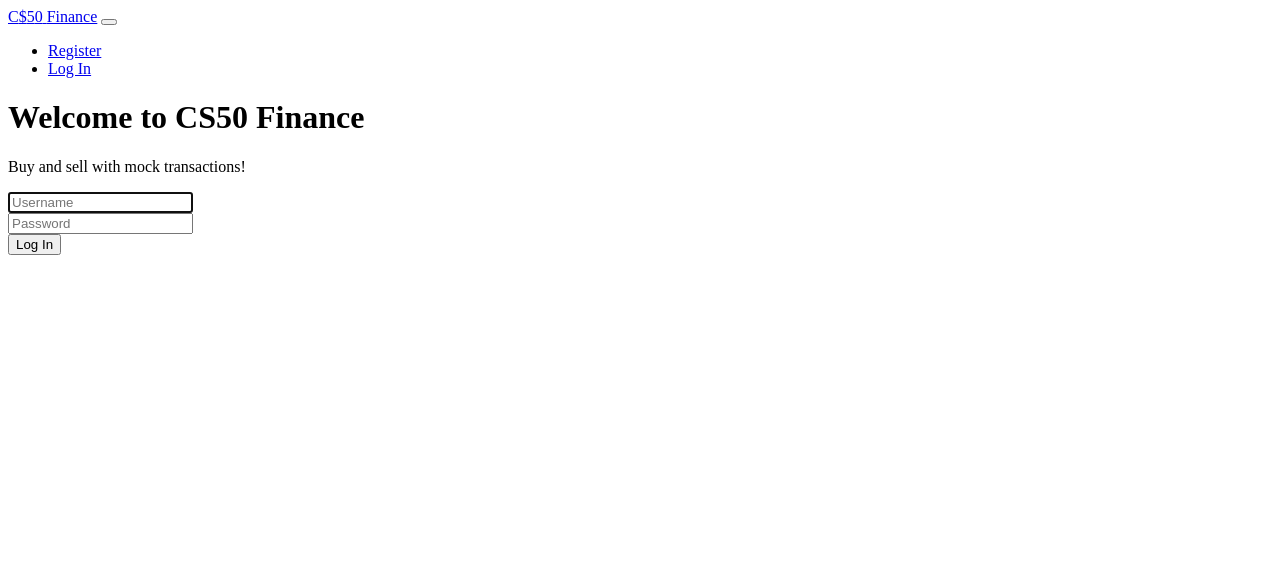
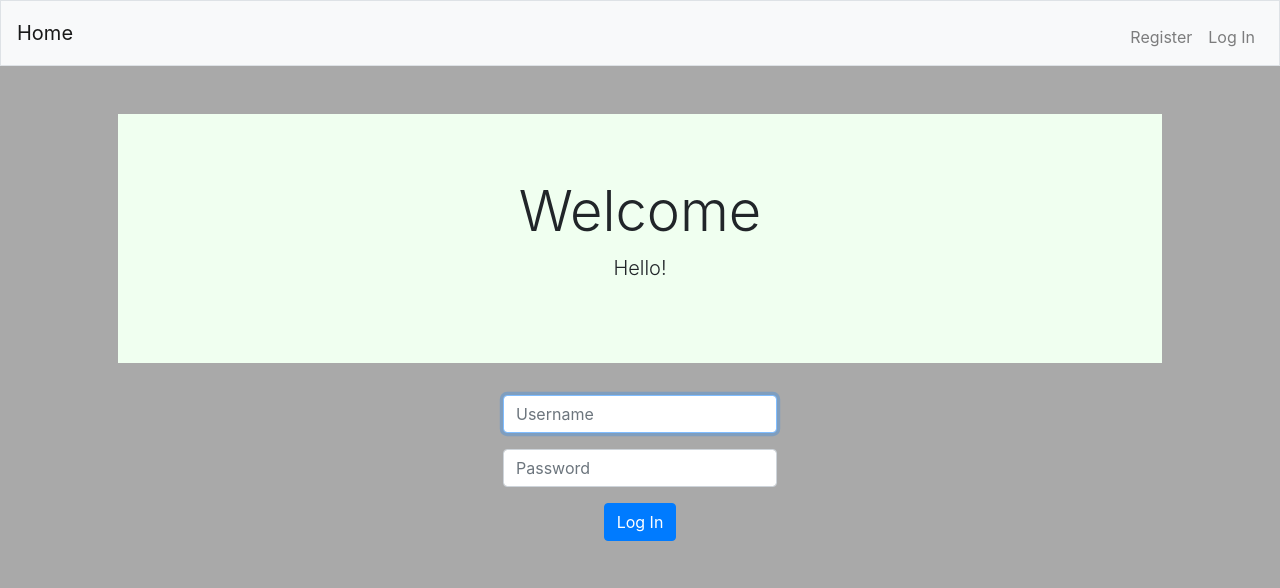
Before and after one commit to Koldenblue/flask-journal, a Flask app: page /login in a window 1280 px wide. Shown: the top 588 px of the page. Run offline with Flask 2, Linux system fonts and the light colour scheme; some libraries are stand-ins or nearby versions.

Commit message:
initial setup, login works

```diff
--- a/app.py
+++ b/app.py
@@ -1,9 +1,11 @@
 import os
 from flask import Flask, flash, jsonify, redirect, render_template, request, session
-from sqlalchemy import create_engine, text
-from helpers import apology, login_required, lookup, usd
+from sqlalchemy import create_engine, text, select
+# make sure that these variables don't conflict
+from sqlalchemy.orm import Session as alcSession
+from flask_session import Session
+from helpers import apology, login_required, lookup
 from datetime import datetime
-from flask_session import Session
 from tempfile import mkdtemp
 from werkzeug.exceptions import default_exceptions, HTTPException, InternalServerError
 from werkzeug.security import check_password_hash, generate_password_hash
@@ -13,6 +15,14 @@ app = Flask(__name__)
 # Ensure templates are auto-reloaded
 app.config["TEMPLATES_AUTO_RELOAD"] = True
 
+# Ensure responses aren't cached
+@app.after_request
+def after_request(response):
+    response.headers["Cache-Control"] = "no-cache, no-store, must-revalidate"
+    response.headers["Expires"] = 0
+    response.headers["Pragma"] = "no-cache"
+    return response
+
 # Configure session to use filesystem (instead of signed cookies)
 app.config["SESSION_FILE_DIR"] = mkdtemp()
 app.config["SESSION_PERMANENT"] = False
@@ -21,30 +31,22 @@ Session(app)
 
 engine = create_engine("sqlite+pysqlite:///journal.db", echo=True, future=True)
 
-with engine.connect() as conn:
-    conn.execute(text("DROP TABLE IF EXISTS registrants"))
-    conn.execute(text("CREATE TABLE 'registrants' ('id' INTEGER PRIMARY KEY, 'name' VARCHAR(255),'email' VARCHAR(255))"))
-    conn.execute(text("INSERT INTO registrants (name, email) VALUES ('alice', 'a@a.com')"))
-    conn.execute(text("INSERT INTO registrants (name, email) VALUES ('b', 'b@b.com')"))
-    conn.commit()
 
 @app.route('/')
 #decorator defined in helpers.py
 @login_required
 def index():
-    return render_template('index.html', rows=rows)
+    return render_template('index.html')
 
 
 @app.route("/login", methods=["GET", "POST"])
 def login():
     """Log user in"""
-
     # Forget any user_id
     session.clear()
 
     # User reached route via POST (as by submitting a form via POST)
     if request.method == "POST":
-
         # Ensure username was submitted
         if not request.form.get("username"):
             return apology("must provide username", 403)
@@ -53,20 +55,24 @@ def login():
         elif not request.form.get("password"):
             return apology("must provide password", 403)
 
-        # Query database for username
-        rows = conn.execute("SELECT * FROM users WHERE username = :username",
-                          username=request.form.get("username"))
+        with alcSession(engine) as conn:
+            # Query database for username
+            statement = text("SELECT * FROM registrants WHERE username = :username").bindparams(username= request.form.get("username"))
+            rows = conn.execute(statement)
 
-        # Ensure username exists and password is correct
-        if len(rows) != 1 or not check_password_hash(rows[0]["hash"], request.form.get("password")):
-            return apology("invalid username and/or password", 403)
+            # the cursor is forgotten the first time .all() is used, so set the variable to the rows.all() array
+            rows = rows.all()
 
-        # Remember which user has logged in
-        session["user_id"] = rows[0]["id"]
-        session['username'] = rows[0]['username']
+            # Ensure username exists and password is correct
+            if len(rows) != 1 or not check_password_hash(rows[0]["hash"], request.form.get("password")):
+                return apology("invalid username and/or password", 403)
 
-        # Redirect user to home page
-        return redirect("/")
+            # Remember which user has logged in
+            session["user_id"] = rows[0]["id"]
+            session['username'] = rows[0]['username']
+
+            # Redirect user to home page
+            return redirect("/")
 
     # User reached route via GET (as by clicking a link or via redirect)
     else:
@@ -76,7 +82,6 @@ def login():
 @app.route("/logout")
 def logout():
     """Log user out"""
-
     # Forget any user_id
     session.clear()
 
@@ -91,31 +96,31 @@ def register():
         return render_template('register.html')
     else:
         #if post method, get the data posted by the form action
-        name = request.form.get('name')
-        email = request.form.get('email')
-        if not name:
-            return render_template('apology.html', message="Must provide name")
-        elif not email:
-            return render_template('apology.html', message="Must provide email")
+        username = request.form.get('username')
+        password = request.form.get('password')
+        if not username:
+            return apology("Must provide username", 403)
         # Ensure password was submitted
-        elif not request.form.get("password"):
+        elif not password:
             return apology("must provide password", 403)
+        # elif len(password) < 6:
+        #     return apology("Password must be at least 6 characters", 403)
         elif request.form.get('password-confirm') != request.form.get('password'):
             return apology("must confirm password", 403)
-
         else:
             username = request.form.get('username')
-            password = generate_password_hash(request.form.get('password'))
-            rows = db.execute("SELECT * FROM users")
-            #make sure username doesn't already exist
-            for row in rows:
-                if username == row['username']:
-                    return apology("that username already exists", 403)
-        # insert into registrants table
-        with engine.connect() as conn:
-            conn.execute(text("INSERT INTO registrants (name, email, hash) VALUES (:name, :email, hash)"), [{"name": name, "email": email, "hash":password}])
-            conn.commit()
-            return render_template('/login.html')
+            password = generate_password_hash(password)
+            # insert into registrants table
+            with engine.connect() as conn:
+                rows = conn.execute(text("SELECT username FROM registrants"))
+                #make sure username doesn't already exist
+                for row in rows.all():
+                    if username == row['username']:
+                        return apology("that username already exists", 403)
+                conn.execute(text("INSERT INTO registrants (username, hash) VALUES (:username, :hash)"),
+                                [{"username": username, "hash":password}])
+                conn.commit()
+                return render_template('/login.html')
 
 
 def errorhandler(e):
--- a/helpers.py
+++ b/helpers.py
@@ -39,6 +39,7 @@ def lookup(symbol):
 
     # Contact API
     try:
+        # can get with "export API_KEY=value" in terminal
         api_key = os.environ.get("API_KEY")
         response = requests.get(f"https://cloud-sse.iexapis.com/stable/stock/{urllib.parse.quote_plus(symbol)}/quote?token={api_key}")
         response.raise_for_status()
@@ -57,8 +58,3 @@ def lookup(symbol):
     except (KeyError, TypeError, ValueError):
         # print('error')
         return None
-
-
-def usd(value):
-    """Format value as USD."""
-    return f"${value:,.2f}"
--- a/package.json
+++ b/package.json
@@ -6,7 +6,7 @@
   "scripts": {
     "test": "echo \"Error: no test specified\" && exit 1",
     "watch": "nodemon --exec flask run --ext py,js,json,html,css",
-    "watch-sass": "sass.bat --watch static/styles.scss static/css-output/output.css"
+    "watch-sass": "sass.bat --watch static/css/index.scss static/css/css-output/output.css"
   },
   "author": "Kevin Miller",
   "license": "MIT"
--- a/static/css/css-output/output.css
+++ b/static/css/css-output/output.css
@@ -0,0 +1,28 @@
+body {
+  background-color: darkgray;
+}
+
+main .form-control {
+  /* center form controls */
+  display: inline-block;
+  /* override Bootstrap's 100% width for form controls */
+  width: auto;
+}
+
+main {
+  /* scroll horizontally as needed */
+  overflow-x: auto;
+  /* center contents */
+  text-align: center;
+}
+
+main img {
+  /* constrain images on small screens */
+  max-width: 100%;
+}
+
+.jumbotron-fluid {
+  background-color: honeydew;
+}
+
+/*# sourceMappingURL=output.css.map */
--- /dev/null
+++ b/static/css/index.scss
@@ -0,0 +1,32 @@
+body {
+  background-color: darkgray;
+}
+
+main .form-control
+{
+    /* center form controls */
+    display: inline-block;
+
+    /* override Bootstrap's 100% width for form controls */
+    width: auto;
+}
+
+main
+{
+    /* scroll horizontally as needed */
+    overflow-x: auto;
+
+    /* center contents */
+    text-align: center;
+}
+
+main img
+{
+    /* constrain images on small screens */
+    max-width: 100%;
+}
+
+
+.jumbotron-fluid {
+    background-color: honeydew;
+}
--- a/static/css/styles.scss
+++ /dev/null
@@ -1,3 +0,0 @@
-.af {
-  align-self: start;
-}
--- a/templates/layout.html
+++ b/templates/layout.html
@@ -11,7 +11,9 @@
         <!-- https://favicon.io/emoji-favicons/money-mouth-face/ -->
         <link href="/static/favicon.ico" rel="icon">
 
-        <link href="/static/css-output/output.css rel="stylesheet">
+        <link href="https://maxcdn.bootstrapcdn.com/bootstrap/4.1.3/css/bootstrap.min.css" rel="stylesheet">
+
+        <link href="/static/css/css-output/output.css" rel="stylesheet">
 
         <script defer src="https://code.jquery.com/jquery-3.3.1.min.js"></script>
         <script defer src="https://cdnjs.cloudflare.com/ajax/libs/popper.js/1.14.3/umd/popper.min.js"></script>
@@ -27,7 +29,7 @@
     <body>
 
         <nav class="navbar navbar-expand-md navbar-light bg-light border">
-            <a class="navbar-brand" href="/"><span class="blue">C</span><span class="red">$</span><span class="yellow">5</span><span class="green">0</span> <span class="red">Finance</span></a>
+            <a class="navbar-brand" href="/">Home</a>
             <button aria-controls="navbar" aria-expanded="false" aria-label="Toggle navigation" class="navbar-toggler" data-target="#navbar" data-toggle="collapse" type="button">
                 <span class="navbar-toggler-icon"></span>
             </button>
--- a/templates/login.html
+++ b/templates/login.html
@@ -6,12 +6,13 @@
 
 {% block main %}
 
-    <div class="jumbotron jumbotron-fluid">
+<div class="jumbotron text-center jumbotron-fluid">
     <div class="container">
-        <h1 class="display-4">Welcome to CS50 Finance</h1>
-        <p class="lead">Buy and sell with mock transactions!</p>
+        <h1 class="display-4">Welcome</h1>
+        <p class="lead">Hello!</p>
     </div>
 </div>
+
 
 <form action="/login" method="post">
     <div class="form-group">
@@ -22,4 +23,5 @@
     </div>
     <button class="btn btn-primary" type="submit">Log In</button>
 </form>
+
 {% endblock %}
```
Also changed, not shown: seeder.py (added, +14 -0 lines), templates/apology.html (added, +9 -0 lines), templates/register.html (+16 -2 lines), journal.db, 1 other file. Lines whose indentation alone changed are shown as unchanged.
